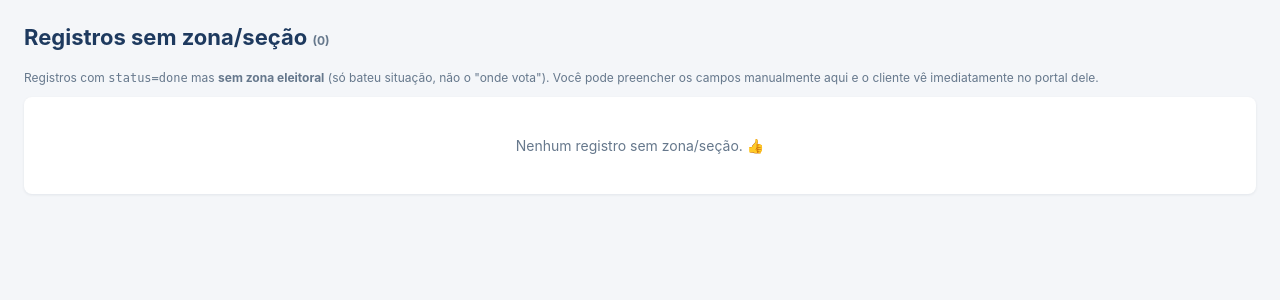
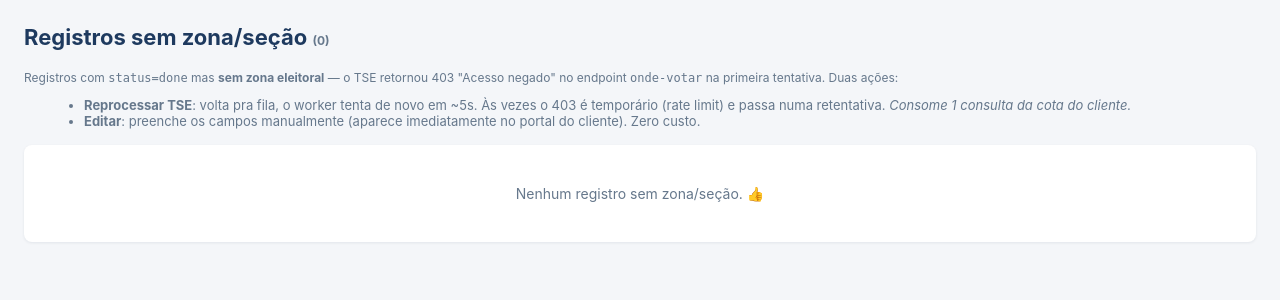
Before and after one commit to simplixTI/vieira, a Flask app: template admin/templates/incomplete.html in a window 1280 px wide. Shown: the part 52-352 px from the top of the page. Run offline with Flask 3, Linux system fonts and the light colour scheme; the template is opened without the code that fills it, so the values that code supplies are empty; parts of the project's set-up code (start-up, migrations or seed data) failed here and were passed over.

Commit message:
admin: botao 'Reprocessar TSE' na aba Sem zona/secao
37% dos registros done ficam sem zona/secao porque o TSE responde 403 no
endpoint onde-votar (aleatoriamente, mesmo para CPFs REGULARES). O worker
ja faz fallback pra situacao (CPF-only), mas fica sem os campos ricos.

Novo botao volta o registro pra ready_tse (attempts=0) — em ~5s o worker
tenta de novo. Se o 403 for temporario (rate limit / falha momentanea),
a proxima tentativa passa. Custa 1 consulta da cota do cliente.

O botao existente 'Editar' continua como opcao zero-custo pra preencher
manualmente olhando outra fonte (TSE publico, etc).

Co-Authored-By: Claude Opus 4.7 <noreply@anthropic.com>

```diff
--- a/admin/templates/incomplete.html
+++ b/admin/templates/incomplete.html
@@ -1,7 +1,11 @@
 {% extends "base.html" %}
 {% block body %}
 <h1>Registros sem zona/seção <span class="muted">({{ regs|length }})</span></h1>
-<p class="muted">Registros com <code>status=done</code> mas <strong>sem zona eleitoral</strong> (só bateu situação, não o "onde vota"). Você pode preencher os campos manualmente aqui e o cliente vê imediatamente no portal dele.</p>
+<p class="muted">Registros com <code>status=done</code> mas <strong>sem zona eleitoral</strong> — o TSE retornou 403 "Acesso negado" no endpoint <code>onde-votar</code> na primeira tentativa. Duas ações:</p>
+<ul class="muted" style="margin: 0 0 16px 20px; font-size: 13px;">
+  <li><strong>Reprocessar TSE</strong>: volta pra fila, o worker tenta de novo em ~5s. Às vezes o 403 é temporário (rate limit) e passa numa retentativa. <em>Consome 1 consulta da cota do cliente.</em></li>
+  <li><strong>Editar</strong>: preenche os campos manualmente (aparece imediatamente no portal do cliente). Zero custo.</li>
+</ul>
 
 {% if regs %}
 <table>
@@ -23,7 +27,12 @@
       <td><span class="badge badge-{% if r.elegibilidade == 'apto' %}done{% elif r.elegibilidade in ['inapto_cancelado','inapto_suspenso','inapto_transferido'] %}error{% else %}processing{% endif %}">{{ r.elegibilidade or '—' }}</span></td>
       <td class="muted">{{ r.motivo_situacao or '—' }}</td>
       <td>{{ r.checked_at | dt }}</td>
-      <td><a class="btn" href="/records/{{ r.id }}/edit?back=/incomplete">✎ Editar</a></td>
+      <td>
+        <form class="inline" method="post" action="/records/{{ r.id }}/retry">
+          <button class="btn btn-warn" type="submit" title="Volta pro TSE (custa 1 consulta da cota)">↻ Reprocessar TSE</button>
+        </form>
+        <a class="btn" href="/records/{{ r.id }}/edit?back=/incomplete">✎ Editar</a>
+      </td>
     </tr>
   {% endfor %}
   </tbody>
```
